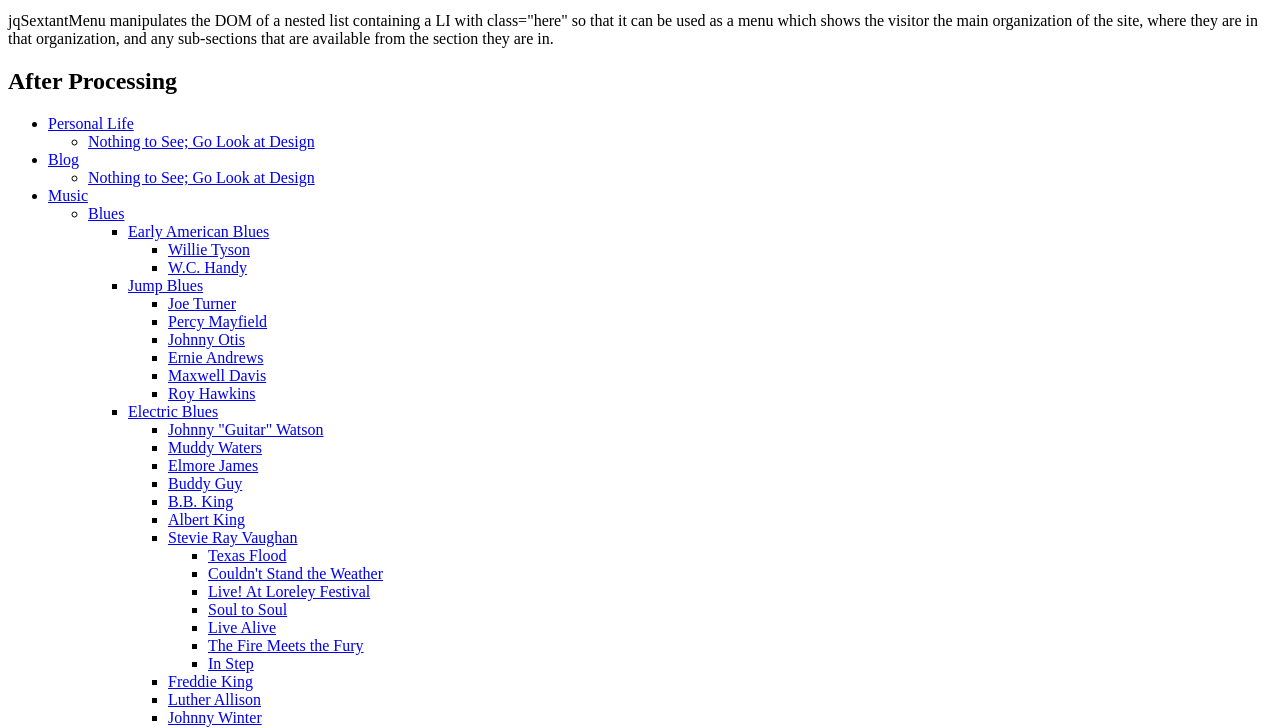
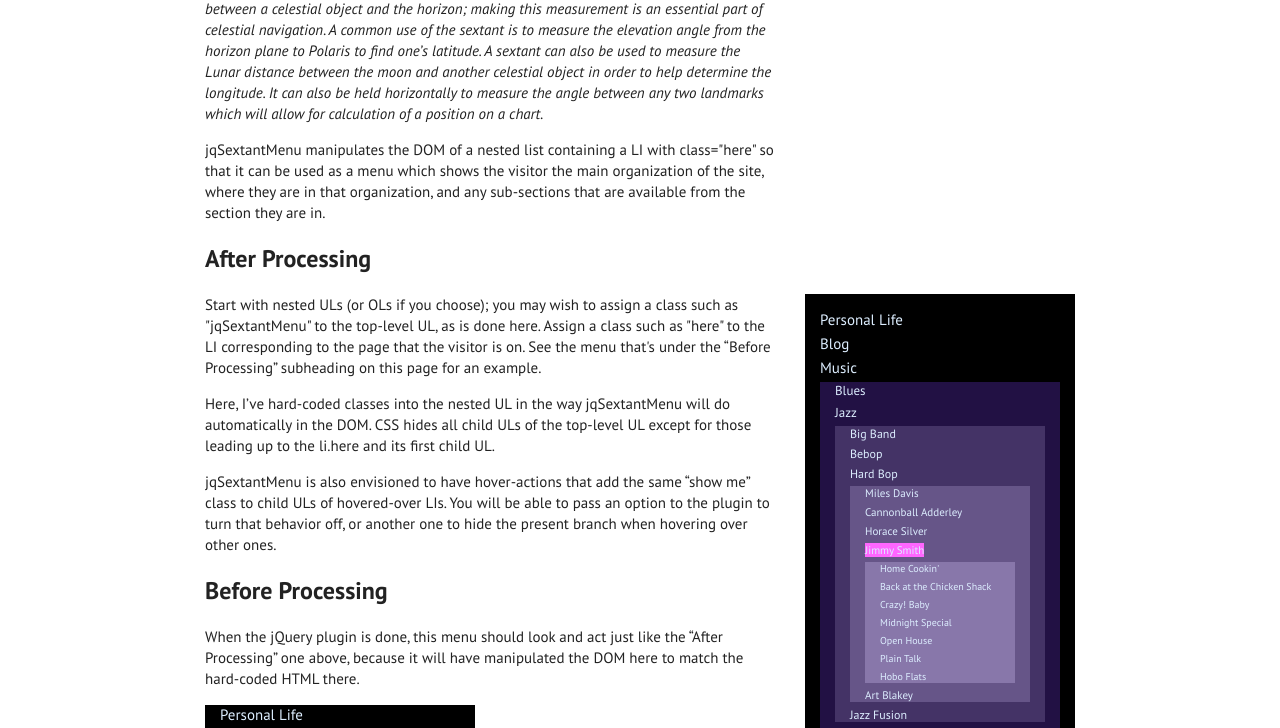
Before and after one commit to amado/Sextant-Menu, a plain HTML site: page index.html in a window 1280 px wide. Shown: the part 156-884 px from the top of the page. Drawn offline with nearby package versions, Linux system fonts and the light colour scheme.

Commit message:
Edited assets/css/jqSextantMenu.css via GitHub

```diff
--- a/assets/css/jqSextantMenu.css
+++ b/assets/css/jqSextantMenu.css
@@ -1,7 +1,122 @@
 @charset "utf-8";
 /* CSS Document */
 
-.jqSextantMenu .breadcrumbShow { display: block; }
-.jqSextantMenu .breadcrumbHide { display: none; }
-.jqSextantMenu .here a { background-color: #ff66ff; }
-.jqSextantMenu .here ul a { background-color: transparent; }
+/* ======================================== */
+/* the part that's important to the plug-in */
+/* ======================================== */
+#post-processed .jqSextantMenu ul {
+	display: none;
+}
+#post-processed .jqSextantMenu .breadcrumbShow {
+	display: block;
+}
+#post-processed .jqSextantMenu .here a {
+	background-color: #ff66ff;
+}
+#post-processed .jqSextantMenu .here ul a {
+	background-color: transparent;
+}
+/* ============================================== */
+/* other stuff to make the page look nice for now */
+/* ============================================== */
+body, button, input, select, textarea {
+	font-family: 'PT Sans', Arial, Helvetica, sans-serif;
+}
+body {
+	text-align: center;
+	margin: 0px;
+	padding: 0px;
+	color:#222222;
+}
+#container {
+	width: 930px;
+	text-align: left;
+	margin-right: auto;
+	margin-left: auto;
+	position: relative;
+}
+#header {
+	margin: 0px;
+	padding: 15px 30px;
+	border-bottom: 3px solid #444444;
+}
+#content01 {
+	width: 570px;
+	padding: 0px 30px;
+}
+#content01 p {
+	font-size: 15px;
+	line-height: 21px;
+}
+#post-processed {
+	background-color: #000000;
+	position: absolute;
+	left: 630px;
+	width: 270px;
+}
+#pre-processed {
+	background-color: #000000;
+	width: 270px;
+}
+#footer {
+	margin: 0px;
+	padding: 15px 30px;
+	border-top: 3px solid #444444;
+}
+.clearer {
+	height: 0;
+	clear: both;
+	background: transparent none;
+}
+.clearer span {
+	display: none;
+}
+/* ================================================= */
+/* styling stuff to make the menus look nice for now */
+/* ================================================= */
+ul.jqSextantMenu, ul.jqSextantMenu ul {
+	padding: 0px;
+	list-style-type: none;
+}
+.jqSextantMenu li {
+	margin: 5px 15px;
+	font-size: 15px;
+}
+.jqSextantMenu li li {
+	font-size: 13px;
+}
+.jqSextantMenu li li li {
+	font-size: 12px;
+}
+.jqSextantMenu li li li li {
+	font-size: 11px;
+}
+.jqSextantMenu li li li li li {
+	font-size: 10px;
+}
+.jqSextantMenu li li li li li li {
+	font-size: 9px;
+}
+.jqSextantMenu ul {
+	background-color: #221144;
+}
+.jqSextantMenu ul ul {
+	background-color: #443366;
+}
+.jqSextantMenu ul ul ul {
+	background-color: #665588;
+}
+.jqSextantMenu ul ul ul ul {
+	background-color: #8877aa;
+}
+.jqSextantMenu ul ul ul ul ul {
+	background-color: #aa99cc;
+}
+.jqSextantMenu a {
+	color: #ddeeff;
+	text-decoration: none;
+}
+.jqSextantMenu a:hover {
+	color: #ddeeff;
+	text-decoration: underline;
+}
```
